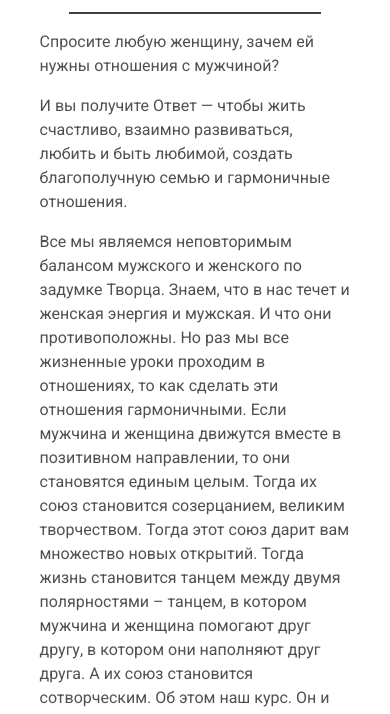
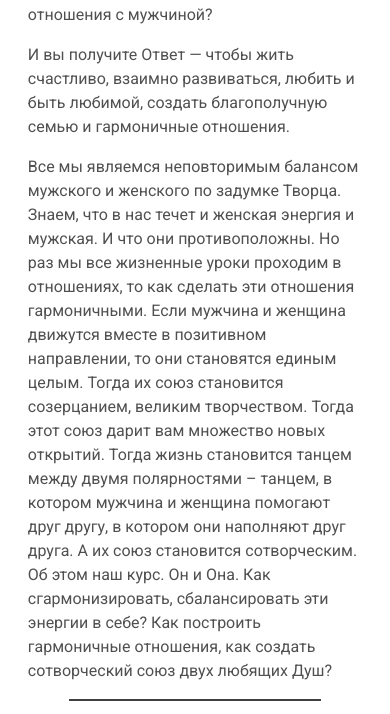
Before and after one commit to max7thuzh/He-and-she, a plain HTML site: page index.html in a window 390 px wide. Shown: the part 200-914 px from the top of the page. Drawn offline with Linux system fonts and the light colour scheme.

Commit message:
Update style.css

```diff
--- a/css/style.css
+++ b/css/style.css
@@ -130,7 +130,7 @@ td {
 
 @media (max-width: 768px) {
   .container {
-    width: 90%;
+    width: 96%;
   }
   .title-primary {
     font-size: 25px;
```
